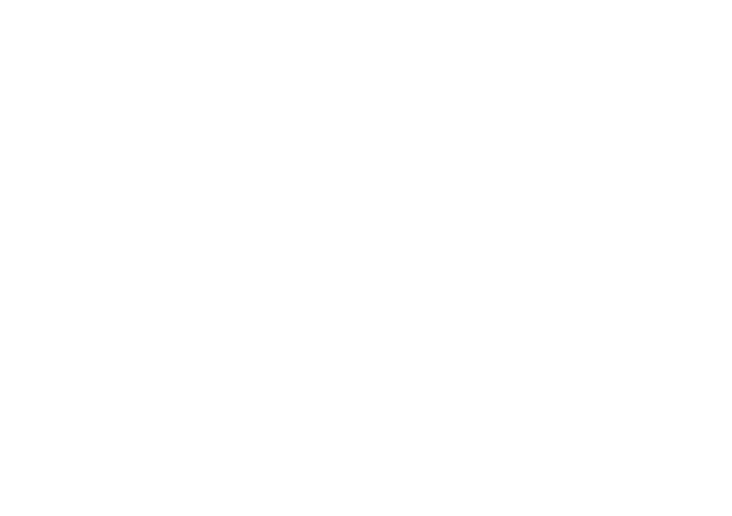
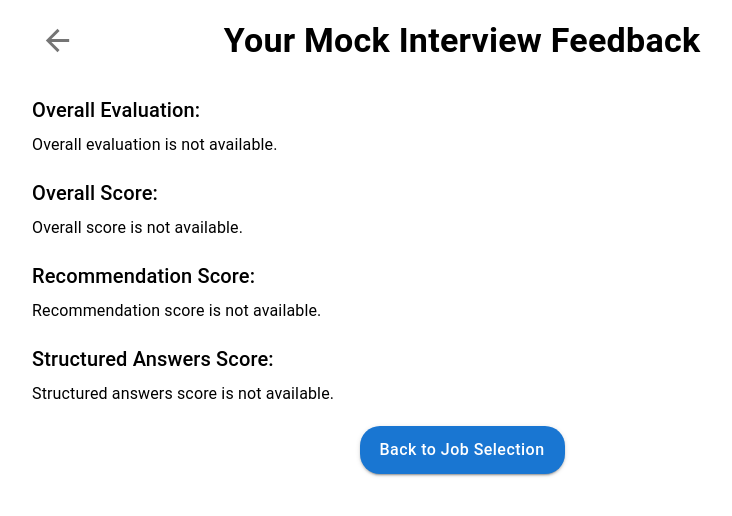
Before and after one commit to OwenYWT/AI-Interview, a React (Create React App) app in the folder frontend/: page /feedback in a window 1280 px wide. Before the commit this address had no page. Shown: the top 516 px of the page, without its empty margins (178-910 px from the left). Built offline with nearby package versions, Linux system fonts and the light colour scheme.

Commit message:
feedback page

```diff
--- a/frontend/src/App.js
+++ b/frontend/src/App.js
@@ -5,6 +5,7 @@ import { BrowserRouter as Router, Route, Routes } from 'react-router-dom';
 import WelcomePage from './components/WelcomePage';
 import JobSelectionPage from './components/JobSelectionPage';
 import ChatPage from './components/ChatPage';
+import FeedbackPage from "./components/FeedbackPage";
 
 const App = () => {
     return (
@@ -12,6 +13,7 @@ const App = () => {
             <Routes>
                 <Route path="/" element={<WelcomePage />} />
                 <Route path="/job-selection" element={<JobSelectionPage />} />
+                <Route path="/feedback" element={<FeedbackPage />} />
                 <Route path="/chat" element={<ChatPage />} />
             </Routes>
         </Router>
--- a/frontend/src/components/ChatPage.js
+++ b/frontend/src/components/ChatPage.js
@@ -1,9 +1,10 @@
 import React, { useState } from 'react';
-import { Container, Box, TextField, IconButton, Typography } from '@mui/material';
+import { Container, Box, TextField, IconButton, Typography, Button } from '@mui/material';
 import MicIcon from '@mui/icons-material/Mic';
 import SendIcon from '@mui/icons-material/Send';
 import ArrowBackIcon from '@mui/icons-material/ArrowBack';
 import { useNavigate } from 'react-router-dom';
+import ArrowForwardIosIcon from "@mui/icons-material/ArrowForwardIos";
 
 const ChatPage = () => {
     const [messages, setMessages] = useState([]);
@@ -17,15 +18,28 @@ const ChatPage = () => {
         }
     };
 
+    const handleGetFeedback = () => {
+        const evaluation = {
+            overall: 'Overall, a solid performance with room for growth in specific areas.',
+        };
+
+        const overall_score = 8.5;
+        const recommendation_score = 7.0;
+        const structured_answers_score = 9.0;
+
+        navigate('/feedback', {
+            state: { evaluation, overall_score, recommendation_score, structured_answers_score },
+        });
+    };
+
     return (
         <Container maxWidth="md" style={{ height: '90vh', display: 'flex', flexDirection: 'column', padding: '20px' }}>
             <Box display="flex" alignItems="center" justifyContent="space-between" style={{ marginBottom: '20px' }}>
-                {/* Back Button */}
                 <IconButton onClick={() => navigate(-1)}>
                     <ArrowBackIcon fontSize="large" />
                 </IconButton>
 
-                <Typography variant="h5" align="center" style={{ fontWeight: 'bold', flexGrow: 1 }}>
+                <Typography variant="h4" align="center" style={{ fontWeight: 'bold', flexGrow: 1 }}>
                     Chat with HireSmart
                 </Typography>
             </Box>
@@ -77,15 +91,31 @@ const ChatPage = () => {
                     InputProps={{ style: { fontSize: '1rem' } }}
                 />
 
-                {/* Microphone Button */}
                 <IconButton color="primary" onClick={() => alert('Microphone activated')}>
                     <MicIcon fontSize="large" />
                 </IconButton>
 
-                {/* Send Button */}
                 <IconButton color="primary" onClick={handleSendMessage}>
                     <SendIcon fontSize="large" />
                 </IconButton>
+            </Box>
+
+            <Box display="flex" justifyContent="center" style={{ marginTop: '15px' }}>
+                <Button
+                    variant="contained"
+                    color="primary"
+                    endIcon={<ArrowForwardIosIcon />}
+                    onClick={handleGetFeedback}
+                    style={{
+                        borderRadius: '20px',
+                        padding: '10px 20px',
+                        maxWidth: '300px',
+                        fontSize: '16px',
+                        textTransform: 'none',
+                    }}
+                >
+                    Get Feedback
+                </Button>
             </Box>
         </Container>
     );
--- /dev/null
+++ b/frontend/src/components/FeedbackPage.js
@@ -0,0 +1,75 @@
+import React from 'react';
+import { Container, Typography, Box, Button, IconButton } from '@mui/material';
+import { useNavigate, useLocation } from 'react-router-dom';
+import ArrowBackIcon from '@mui/icons-material/ArrowBack';
+
+const FeedbackPage = () => {
+    const navigate = useNavigate();
+    const location = useLocation();
+    const { evaluation, overall_score, recommendation_score, structured_answers_score } = location.state || {};
+
+    return (
+        <Container maxWidth="md" style={{ padding: '20px', textAlign: 'center' }}>
+            <Box display="flex" alignItems="center" justifyContent="center" style={{ marginBottom: '20px', position: 'relative' }}>
+                <IconButton onClick={() => navigate(-1)} style={{ position: 'absolute', left: 0 }}>
+                    <ArrowBackIcon fontSize="large" />
+                </IconButton>
+
+                <Typography variant="h4" align="center" style={{ fontWeight: 'bold' }}>
+                    Your Mock Interview Feedback
+                </Typography>
+            </Box>
+
+            <Box mt={4} textAlign="left">
+                {/* Evaluation Sections */}
+                <Typography variant="h6" gutterBottom>
+                    Overall Evaluation:
+                </Typography>
+                <Typography variant="body1" style={{ marginBottom: '20px' }}>
+                    {evaluation?.overall || "Overall evaluation is not available."}
+                </Typography>
+
+                {/* Score Sections */}
+                <Typography variant="h6" gutterBottom>
+                    Overall Score:
+                </Typography>
+                <Typography variant="body1" style={{ marginBottom: '20px' }}>
+                    {overall_score !== undefined ? overall_score : "Overall score is not available."}
+                </Typography>
+
+                <Typography variant="h6" gutterBottom>
+                    Recommendation Score:
+                </Typography>
+                <Typography variant="body1" style={{ marginBottom: '20px' }}>
+                    {recommendation_score !== undefined ? recommendation_score : "Recommendation score is not available."}
+                </Typography>
+
+                <Typography variant="h6" gutterBottom>
+                    Structured Answers Score:
+                </Typography>
+                <Typography variant="body1" style={{ marginBottom: '20px' }}>
+                    {structured_answers_score !== undefined ? structured_answers_score : "Structured answers score is not available."}
+                </Typography>
+            </Box>
+
+            <Box display="flex" justifyContent="center" style={{ marginTop: '15px' }}>
+                <Button
+                    variant="contained"
+                    color="primary"
+                    onClick={() => navigate('/job-selection')}
+                    style={{
+                        borderRadius: '20px',
+                        padding: '10px 20px',
+                        maxWidth: '300px',
+                        fontSize: '16px',
+                        textTransform: 'none',
+                    }}
+                >
+                    Back to Job Selection
+                </Button>
+            </Box>
+        </Container>
+    );
+};
+
+export default FeedbackPage;
```
